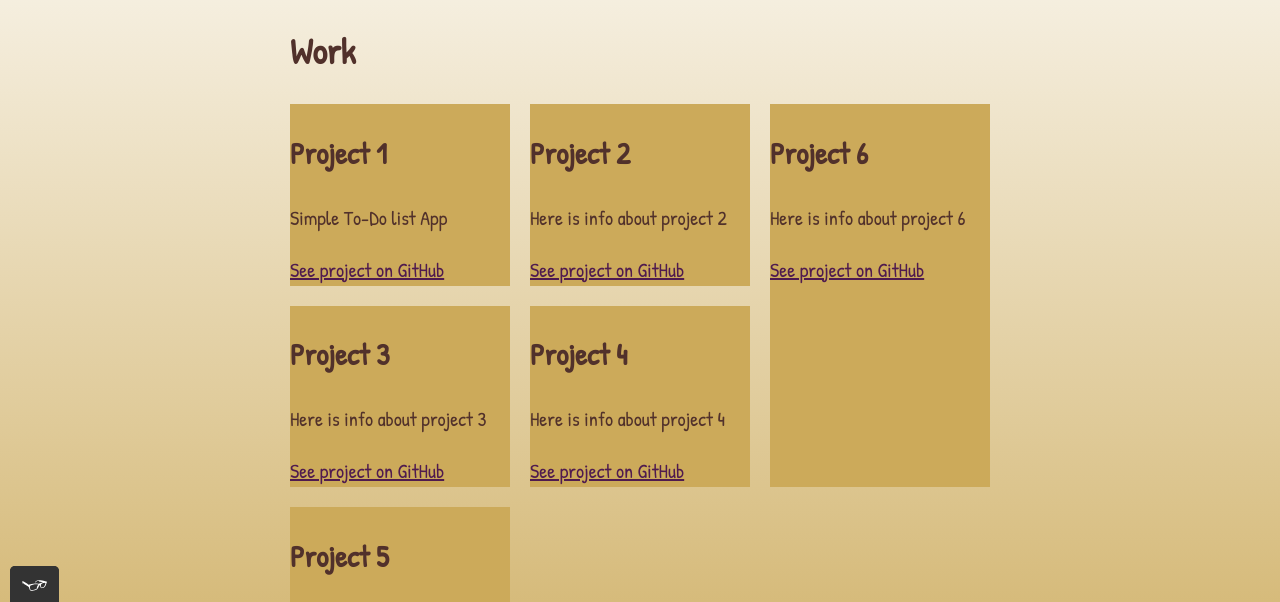
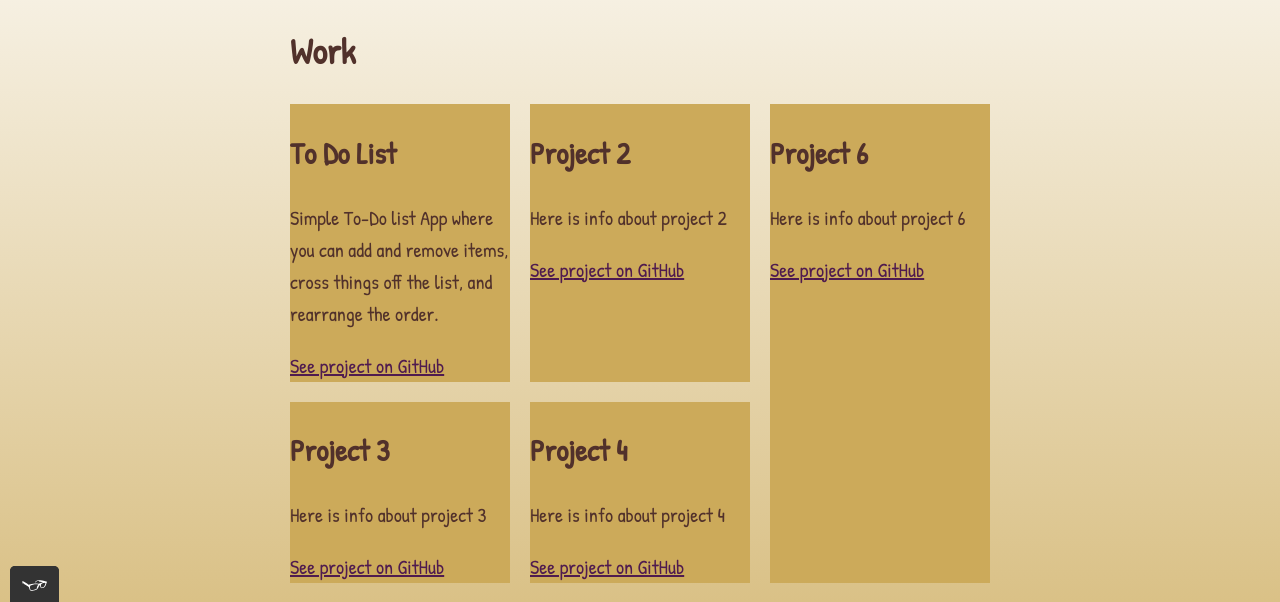
Before and after one commit to k8molony/Portfolio-website, a plain HTML site: page work.html in a window 1280 px wide. Shown: the part 195-797 px from the top of the page. Drawn offline with nearby package versions, Linux system fonts and the light colour scheme.

Commit message:
Update description of Project 1

```diff
--- a/work.html
+++ b/work.html
@@ -37,8 +37,8 @@
     <div class="grid">
       <!--Grid items will live here -->
       <div class="grid__item">
-        <h2>Project 1</h2>
-        <p>Simple To-Do list App</p>
+        <h2>To Do List</h2>
+        <p>Simple To-Do list App where you can add and remove items, cross things off the list, and rearrange the order.</p>
         <a href="https://k8molony.github.io/to-do-list-app/">See project on GitHub</a>
       </div>
       <div class="grid__item">
```
